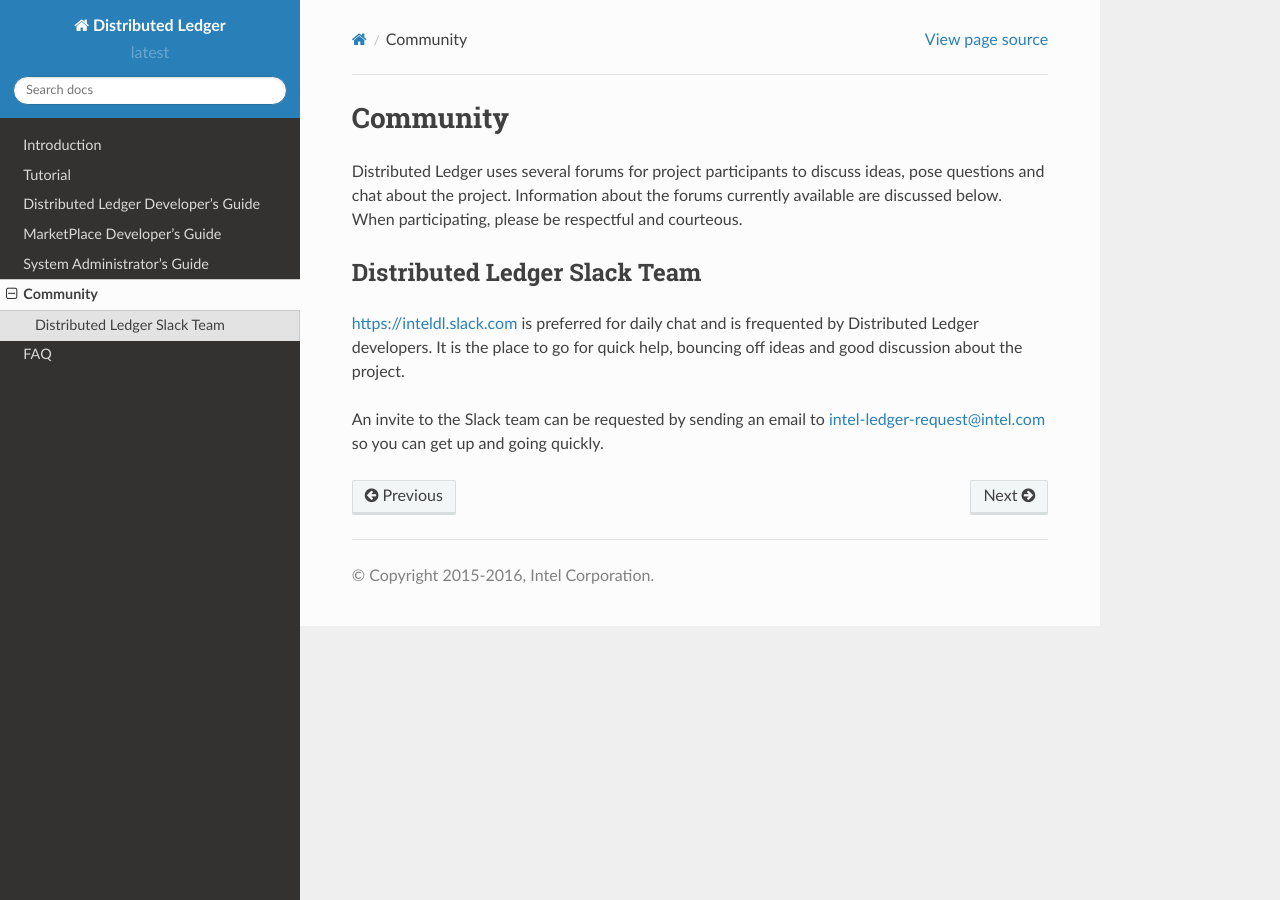
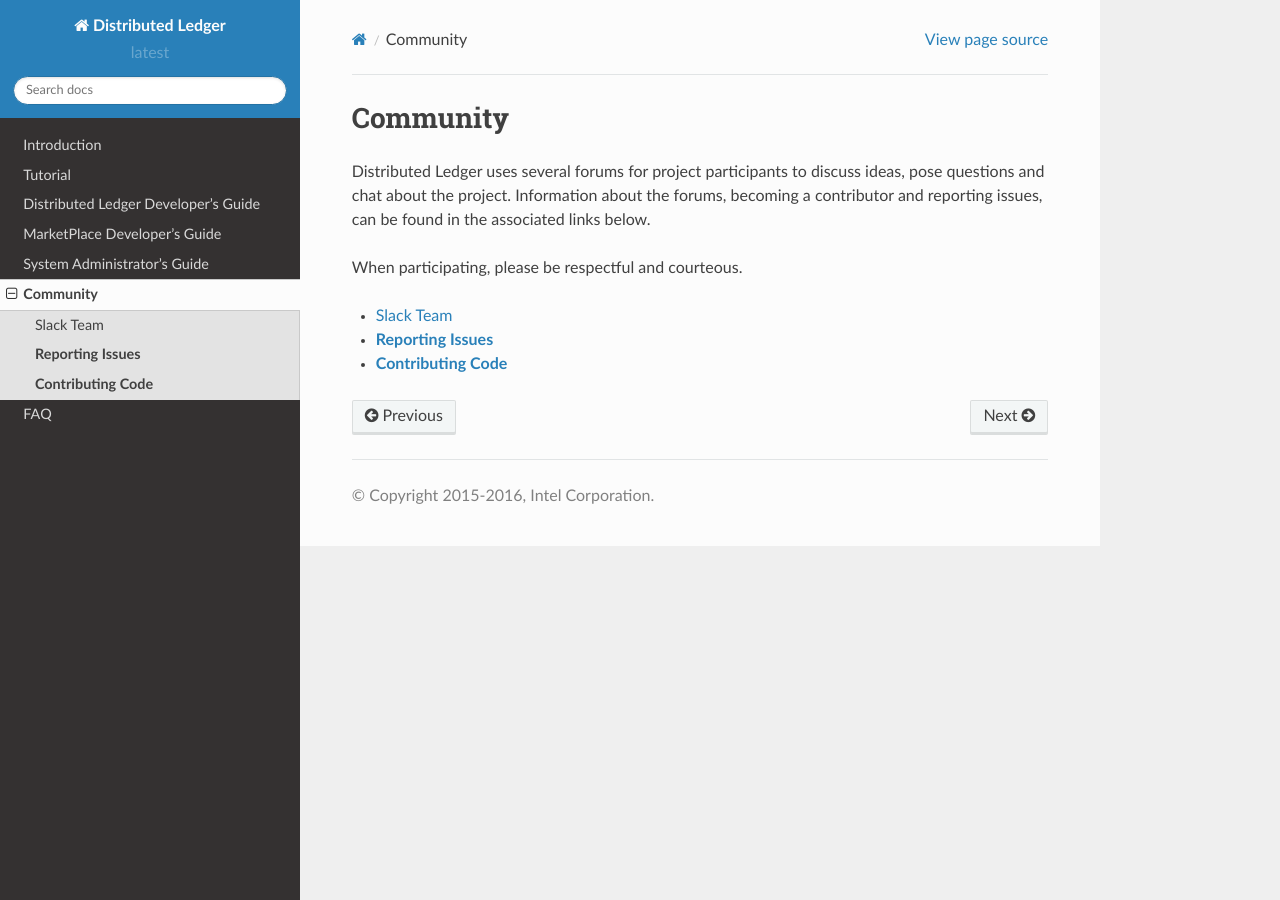
Before and after one commit to hyperledger-archives/sawtooth-core, a Sphinx documentation site: the page built from source/community.rst, in a window 1280 px wide. Built offline with Sphinx 7.4.7 and the Read the Docs theme 2.0.0, drawn with Linux system fonts in a browser that asks for light colours; pages that are not in the unit, such as notebooks, are missing from menus.

Commit message:
Split community into seperate files

```diff
--- a/source/community.rst
+++ b/source/community.rst
@@ -4,15 +4,14 @@
 
 Distributed Ledger uses several forums for project participants to
 discuss ideas, pose questions and chat about the project. Information
-about the forums currently available are discussed below. When
-participating, please be respectful and courteous.
+about the forums, becoming a contributor and reporting issues, can be found in
+the associated links below.
 
-Distributed Ledger Slack Team
------------------------------
+When participating, please be respectful and courteous.
 
-https://inteldl.slack.com is preferred for daily chat and is frequented
-by Distributed Ledger developers. It is the place to go for quick help,
-bouncing off ideas and good discussion about the project.
+.. toctree::
+   :maxdepth: 2
 
-An invite to the Slack team can be requested by sending an email to
-intel-ledger-request@intel.com so you can get up and going quickly.
+   community/slack
+   community/issues
+   community/contributing
```
Also changed, not shown: source/community/contributing.rst (added, +50 -0 lines), source/community/how_to_report_issues.rst (added, +16 -0 lines), source/community/issues.rst (added, +50 -0 lines), source/community/slack.rst (added, +10 -0 lines).
